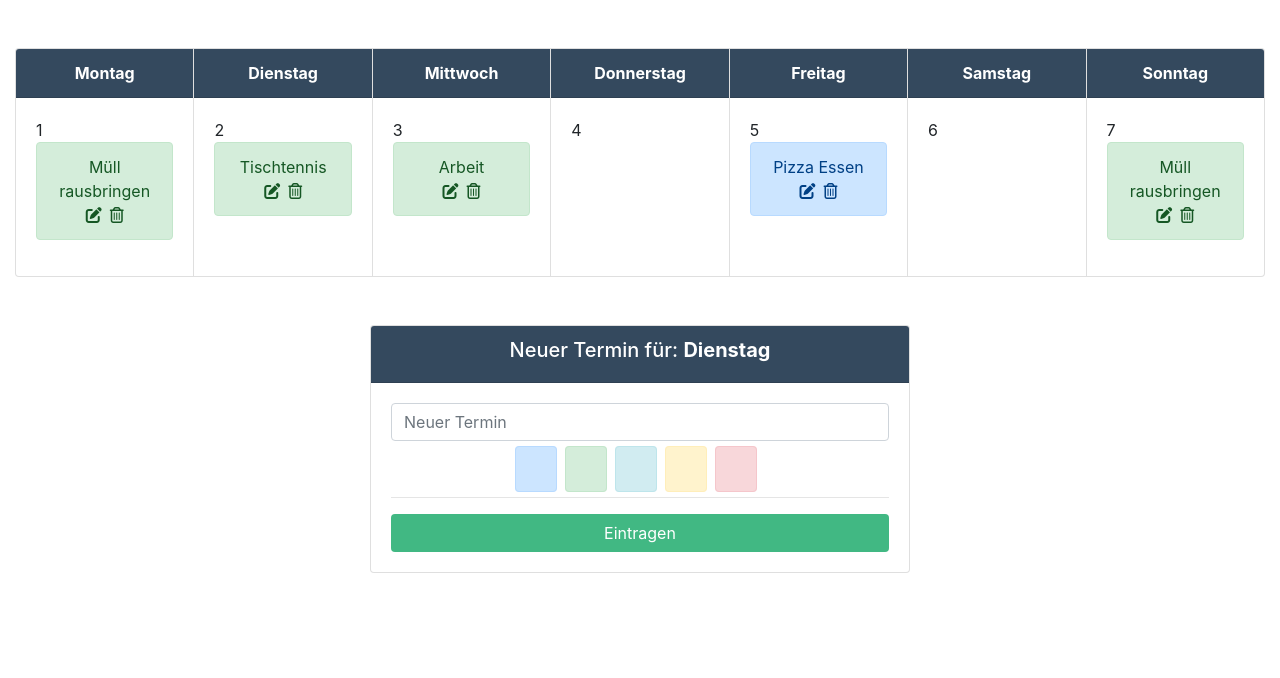
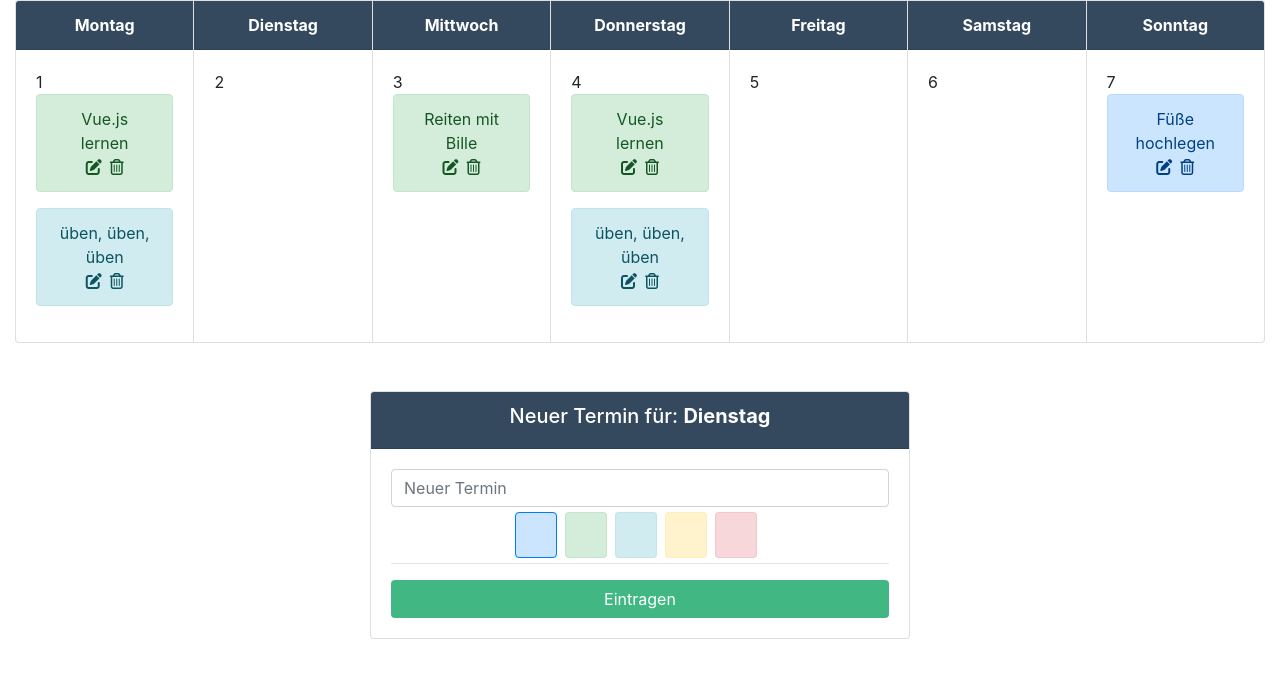
Before and after one commit to AndyWoerner/calender, a Vue app: page / in a window 1280 px wide. Shown: the top 678 px of the page. Built offline with nearby package versions, Linux system fonts and the light colour scheme.

Commit message:
feat: update components for dynamic build

```diff
--- a/src/App.vue
+++ b/src/App.vue
@@ -1,158 +1,22 @@
 <template>
   <div id="app">
-    <div id="calender-week">
-      <div class="container-fluid mt-5">
-        <div class="row">
-          <div class="col-12">
-            <div class="card-group">
-              <!-- Tage -->
-              <div class="card">
-                <div class="card-header text-center bg-vue">
-                  <strong>Montag</strong>
-                </div>
-                <div class="card-body">
-                  <div>1</div>
-                  <div class="alert alert-success text-center">
-                    <div>Müll rausbringen</div>
-                    <div>
-                      <i class="fas fa-edit mr-2"></i>
-                      <i class="far fa-trash-alt"></i>
-                    </div>
-                  </div>
-                </div>
-              </div>
-              <div class="card">
-                <div class="card-header text-center bg-vue">
-                  <strong>Dienstag</strong>
-                </div>
-                <div class="card-body">
-                  <div>2</div>
-                  <div class="alert alert-success text-center">
-                    <div>Tischtennis</div>
-                    <div>
-                      <i class="fas fa-edit mr-2"></i>
-                      <i class="far fa-trash-alt"></i>
-                    </div>
-                  </div>
-                </div>
-              </div>
-              <div class="card">
-                <div class="card-header text-center bg-vue">
-                  <strong>Mittwoch</strong>
-                </div>
-                <div class="card-body">
-                  <div>3</div>
-                  <div class="alert alert-success text-center">
-                    <div>Arbeit</div>
-                    <div>
-                      <i class="fas fa-edit mr-2"></i>
-                      <i class="far fa-trash-alt"></i>
-                    </div>
-                  </div>
-                </div>
-              </div>
-              <div class="card">
-                <div class="card-header text-center bg-vue">
-                  <strong>Donnerstag</strong>
-                </div>
-                <div class="card-body">
-                  <div>4</div>
-                </div>
-              </div>
-              <div class="card">
-                <div class="card-header text-center bg-vue">
-                  <strong>Freitag</strong>
-                </div>
-                <div class="card-body">
-                  <div>5</div>
-                  <div class="alert alert-primary text-center">
-                    <div>Pizza Essen</div>
-                    <div>
-                      <i class="fas fa-edit mr-2"></i>
-                      <i class="far fa-trash-alt"></i>
-                    </div>
-                  </div>
-                </div>
-              </div>
-              <div class="card">
-                <div class="card-header text-center bg-vue">
-                  <strong>Samstag</strong>
-                </div>
-                <div class="card-body">
-                  <div>6</div>
-                </div>
-              </div>
-              <div class="card">
-                <div class="card-header text-center bg-vue">
-                  <strong>Sonntag</strong>
-                </div>
-                <div class="card-body">
-                  <div>7</div>
-                  <div class="alert alert-success text-center">
-                    <div>Müll rausbringen</div>
-                    <div>
-                      <i class="fas fa-edit mr-2"></i>
-                      <i class="far fa-trash-alt"></i>
-                    </div>
-                  </div>
-                </div>
-              </div>
-            </div>
-          </div>
-        </div>
-      </div>
-    </div>
 
-    <div id="calendar-entry">
-      <div class="container mt-5">
-        <div class="row">
-          <div class="col-6 offset-3">
-            <div class="card">
-              <div class="card-header text-center bg-vue">
-                <h5>
-                  Neuer Termin für:
-                  <strong>Dienstag</strong>
-                </h5>
-              </div>
-              <div class="card-body">
-                <input type="text" class="form-control" placeholder="Neuer Termin" />
-                <div class="mt-3 text-center">
-                  <span
-                    v-for="(color, index) in ['primary', 'success', 'info', 'warning', 'danger']"
-                    :key="index"
-                    class="alert mr-2 square"
-                    :class="['alert-'+color]"
-                    style="cursor: pointer"
-                  ></span>
-                </div>
-                <hr />
-                <button class="btn bg-vue2 btn-block">Eintragen</button>
-              </div>
-            </div>
-          </div>
-        </div>
-      </div>
-    </div>
+    <CalendarWeek />
+
+    <CalendarEntry />
+
   </div>
 </template>
 
 <script>
+import CalendarWeek from "./components/CalendarWeek"
+import CalendarEntry from "./components/CalendarEntry"
+
 export default {
-  name: "App"
+  name: "App",
+  components: {
+    CalendarWeek,
+    CalendarEntry
+  }
 };
 </script>
-
-<style scoped>
-.bg-vue {
-  background-color: rgb(52, 73, 94);
-  color: white;
-}
-.bg-vue2 {
-  background-color: rgb(65, 184, 131);
-  color: white;
-}
-.square {
-  width: 40px;
-  height: 40px;
-}
-</style>
--- a/src/components/CalendarDay.vue
+++ b/src/components/CalendarDay.vue
@@ -0,0 +1,35 @@
+<template>
+  <div class="card">
+    <div class="card-header text-center bg-vue">
+      <strong>{{day.fullName }}</strong>
+    </div>
+    <div class="card-body">
+      <div>{{ day.id }}</div>
+        <CalendarEvent
+            v-for="(event, index) in day.events"
+            :key="index"
+            :event="event"
+            :day="day"
+        />
+    </div>
+  </div>
+</template>
+
+<script>
+import CalendarEvent from "./CalendarEvent"
+
+export default {
+  name: "CalendarDay",
+  props: ["day"],
+  components: {
+      CalendarEvent
+  }
+};
+</script>
+
+<style scoped>
+.bg-vue {
+  background-color: rgb(52, 73, 94);
+  color: white;
+}
+</style>
--- a/src/components/CalendarEntry.vue
+++ b/src/components/CalendarEntry.vue
@@ -0,0 +1,69 @@
+<template>
+    <div id="calendar-entry">
+      <div class="container mt-5">
+        <div class="row">
+          <div class="col-6 offset-3">
+            <div class="card">
+              <div class="card-header text-center bg-vue">
+                <h5>
+                  Neuer Termin für:
+                  <strong>Dienstag</strong>
+                </h5>
+              </div>
+              <div class="card-body">
+                <input type="text" class="form-control" placeholder="Neuer Termin" />
+                <div class="mt-3 text-center">
+                  <span
+                    v-for="(color, index) in ['primary', 'success', 'info', 'warning', 'danger']"
+                    :key="index"
+                    class="alert mr-2 square"
+                    :class="[eventColor === color ? getBorderColor : '','alert-'+color]"
+                    style="cursor: pointer"
+                    @click="changeEventColor(color)"
+                  ></span>
+                </div>
+                <hr />
+                <button class="btn bg-vue2 btn-block">Eintragen</button>
+              </div>
+            </div>
+          </div>
+        </div>
+      </div>
+    </div>
+</template>
+
+<script>
+export default {
+    name: "CalendarEntry",
+    data() {
+        return {
+            eventColor: "primary"
+        }
+    },
+    computed: {
+        getBorderColor() {
+            return 'border border-'+this.eventColor;
+        }
+    },
+    methods: {
+        changeEventColor: function(color) {
+            this.eventColor = color
+        }
+    }
+}
+</script>
+
+<style scoped>
+.bg-vue {
+  background-color: rgb(52, 73, 94);
+  color: white;
+}
+.bg-vue2 {
+  background-color: rgb(65, 184, 131);
+  color: white;
+}
+.square {
+  width: 40px;
+  height: 40px;
+}
+</style>
--- a/src/components/CalendarEvent.vue
+++ b/src/components/CalendarEvent.vue
@@ -0,0 +1,27 @@
+<template>
+  <div
+    class="alert text-center"
+    :class="getEventColor"
+  >
+    <div>{{ event.title }}</div>
+    <div>
+      <i class="fas fa-edit mr-2"></i>
+      <i class="far fa-trash-alt"></i>
+    </div>
+  </div>
+</template>
+
+<script>
+export default {
+  name: "CalendarEvent",
+  props: ["event", "day"],
+  computed: {
+      getEventColor() {
+          return "alert-"+this.event.color
+      }
+  }
+};
+</script>
+
+<style scoped>
+</style>
--- a/src/components/CalendarWeek.vue
+++ b/src/components/CalendarWeek.vue
@@ -4,7 +4,7 @@
             <div class="col-12">
                 <div class="card-group">
                     <CalendarDay
-                        v-for="day in state.CalendarWeedData"
+                        v-for="day in state.calendarWeekData"
                         :key="day.id"
                         :day="day"
                     />
@@ -24,7 +24,6 @@ export default {
     data() {
         return {
             state: store.state,
-
         }
     },
     components: {
```
